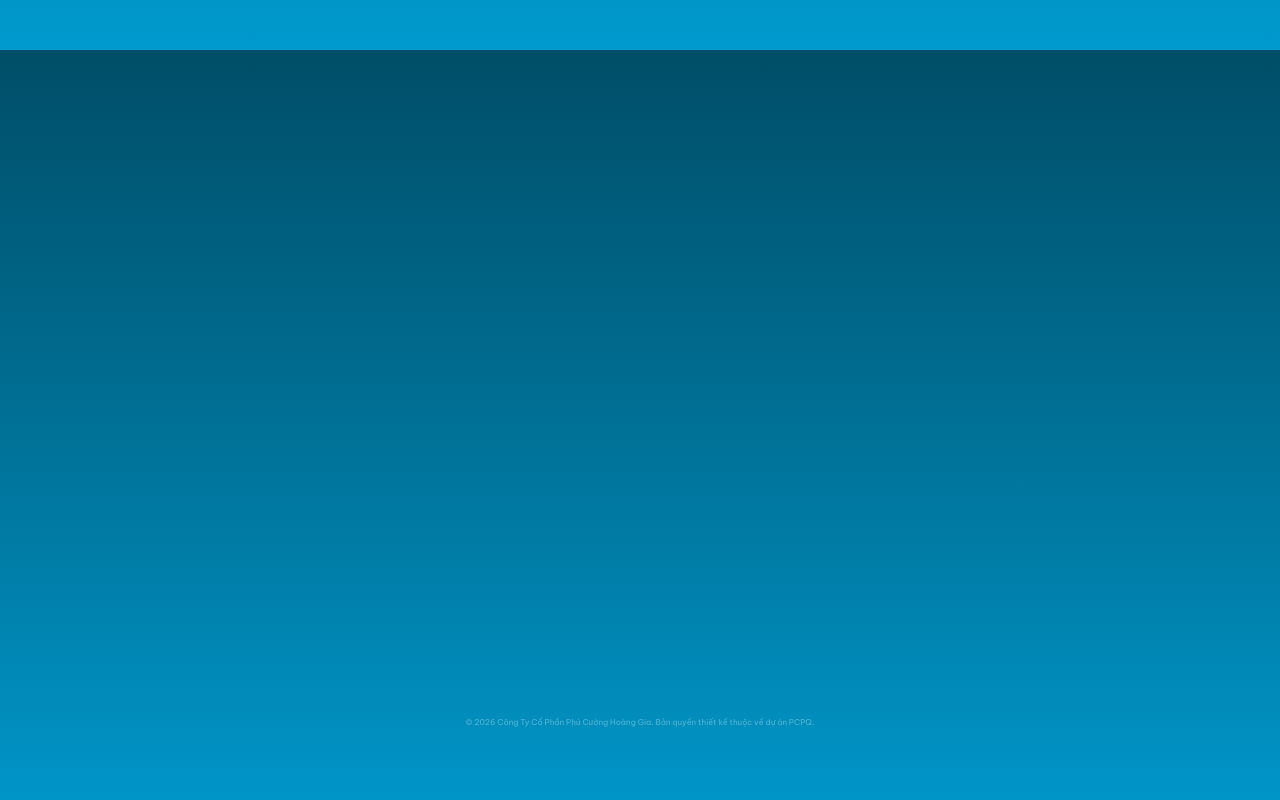
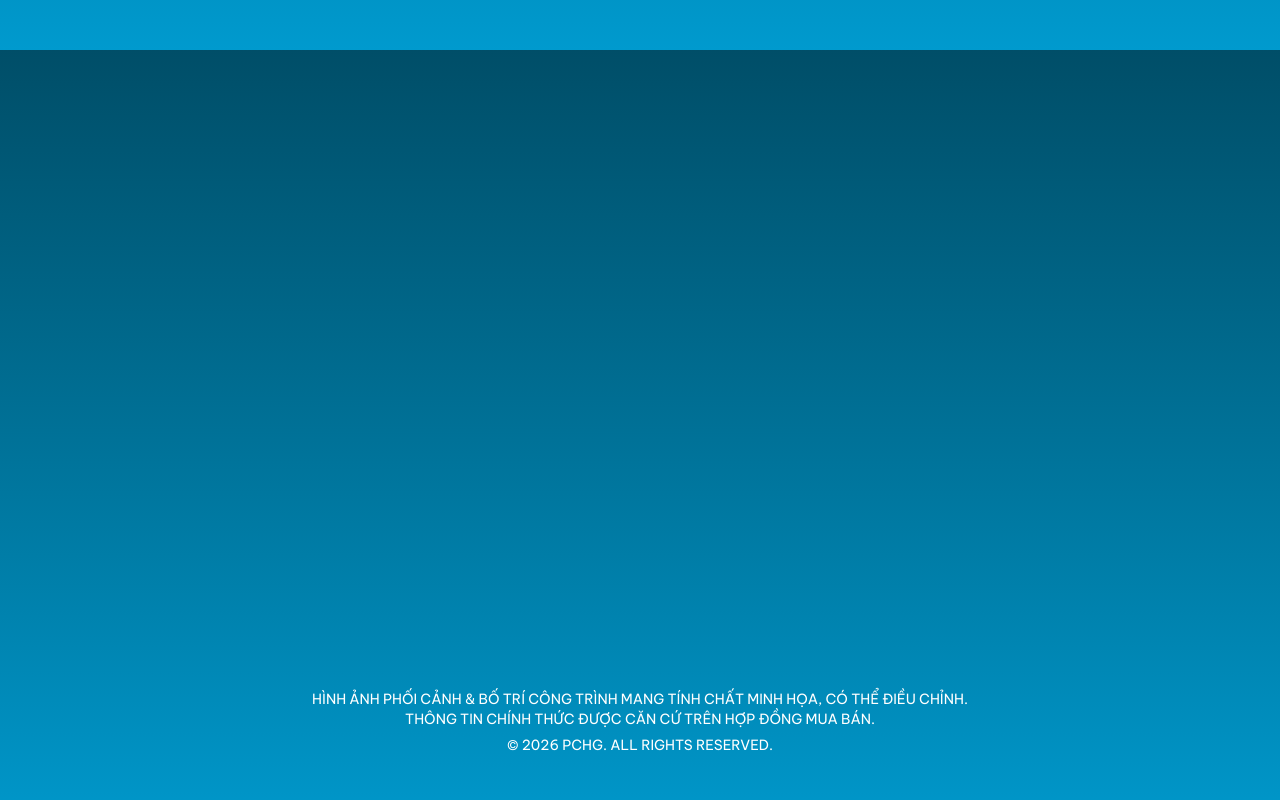
Before and after one commit to vunguyen9404/pcpq-landing, a Next.js app: page / in a window 1280 px wide. Shown: the part 8750-9550 px from the top of the page. Built offline with nearby package versions, Linux system fonts and the light colour scheme.

Commit message:
update footer copyright text and styles in ContactFooterSection to match Figma specs

```diff
--- a/src/components/ContactFooterSection.tsx
+++ b/src/components/ContactFooterSection.tsx
@@ -281,9 +281,34 @@ export default function ContactFooterSection() {
         </div>
 
         {/* Short Copyright footer */}
-        <p className="text-center text-[1vh] text-white/35 shrink-0 select-none">
-          © 2026 Công Ty Cổ Phần Phú Cường Hoàng Gia. Bản quyền thiết kế thuộc về dự án PCPQ.
-        </p>
+        <div
+          className="w-[668px] flex flex-col items-center justify-center gap-[0.5vh] shrink-0 pointer-events-none select-none"
+        >
+          <p
+            className="text-center uppercase"
+            style={{
+              color: "#FFF",
+              fontFamily: "'Be Vietnam Pro', sans-serif",
+              fontSize: "14px",
+              fontWeight: 400,
+              lineHeight: "20px",
+            }}
+          >
+            Hình ảnh phối cảnh & bố trí công trình mang tính chất minh họa, có thể điều chỉnh. Thông tin chính thức được căn cứ trên hợp đồng mua bán.
+          </p>
+          <p
+            className="text-center uppercase mt-[0.2vh]"
+            style={{
+              color: "#FFF",
+              fontFamily: "'Be Vietnam Pro', sans-serif",
+              fontSize: "14px",
+              fontWeight: 400,
+              lineHeight: "20px",
+            }}
+          >
+            © 2026 pchg. All Rights Reserved.
+          </p>
+        </div>
 
       </div>
 
@@ -400,9 +425,14 @@ export default function ContactFooterSection() {
         </div>
 
         {/* Footer Text Mobile */}
-        <p className="text-center text-[9px] text-white/35 w-full">
-          © 2026 Công Ty Cổ Phần Phú Cường Hoàng Gia.
-        </p>
+        <div className="text-center px-4 w-full max-w-[668px] mx-auto select-none">
+          <p className="text-[10px] text-white/70 uppercase leading-normal font-sans">
+            Hình ảnh phối cảnh & bố trí công trình mang tính chất minh họa, có thể điều chỉnh. Thông tin chính thức được căn cứ trên hợp đồng mua bán.
+          </p>
+          <p className="text-[10px] text-white/70 uppercase leading-normal font-sans mt-1">
+            © 2026 pchg. All Rights Reserved.
+          </p>
+        </div>
       </div>
 
     </section>
```
